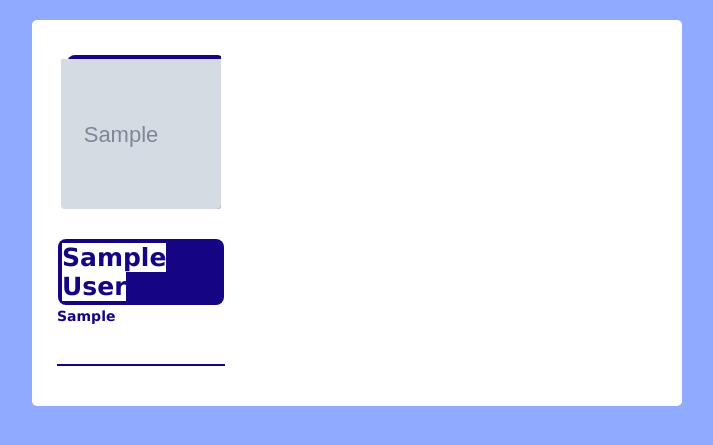
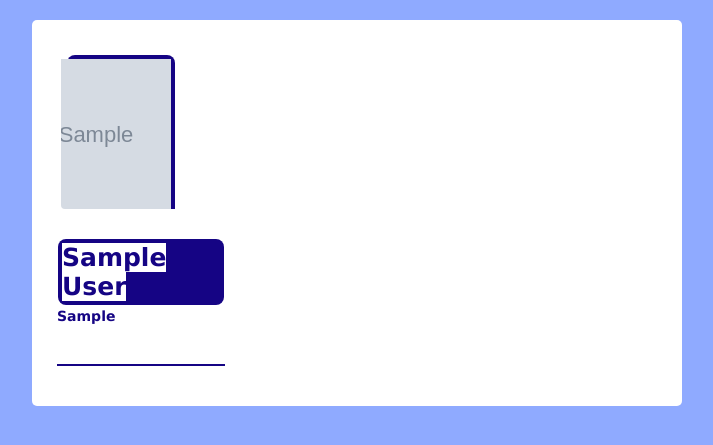
Before and after one commit to seanchosc/CS412, a Django app: page /mini_fb/show_all_profiles/ in a window 1280 px wide. Shown: the part 203-648 px from the top of the page, without its empty margins (283-996 px from the left). Run offline with Django 5.2, Linux system fonts and the light colour scheme; tables that the repository leaves empty hold one stand-in row (values such as "Sample post"); grey boxes marked "Sample" are stand-in pictures.

Commit message:
styles updated

```diff
--- a/static/mfb_styles.css
+++ b/static/mfb_styles.css
@@ -186,7 +186,8 @@ newsfeed_item {
 }
 
 .crop img {
-    width: 200px;
+    width: 150px;
+    height: 150px;
     margin: 0px 0 0 -50px;
     border: 0;
 }
```
